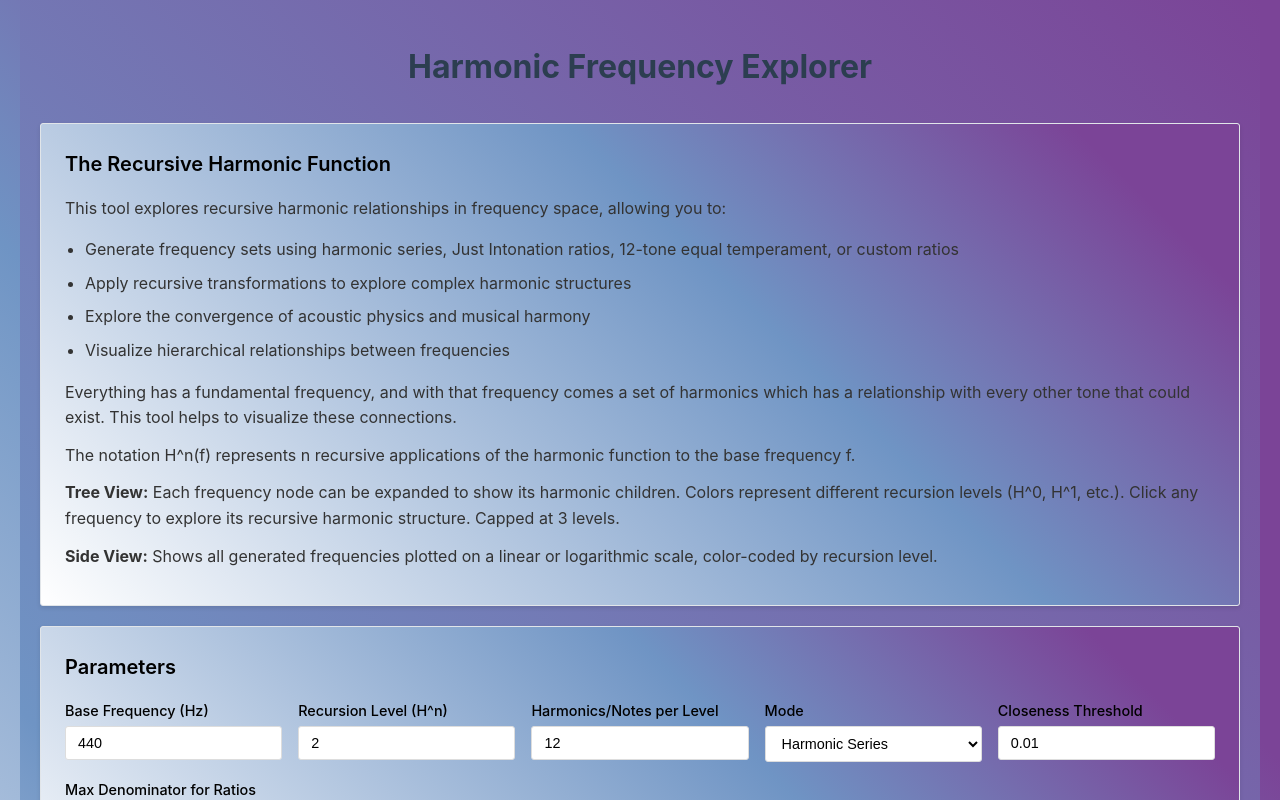
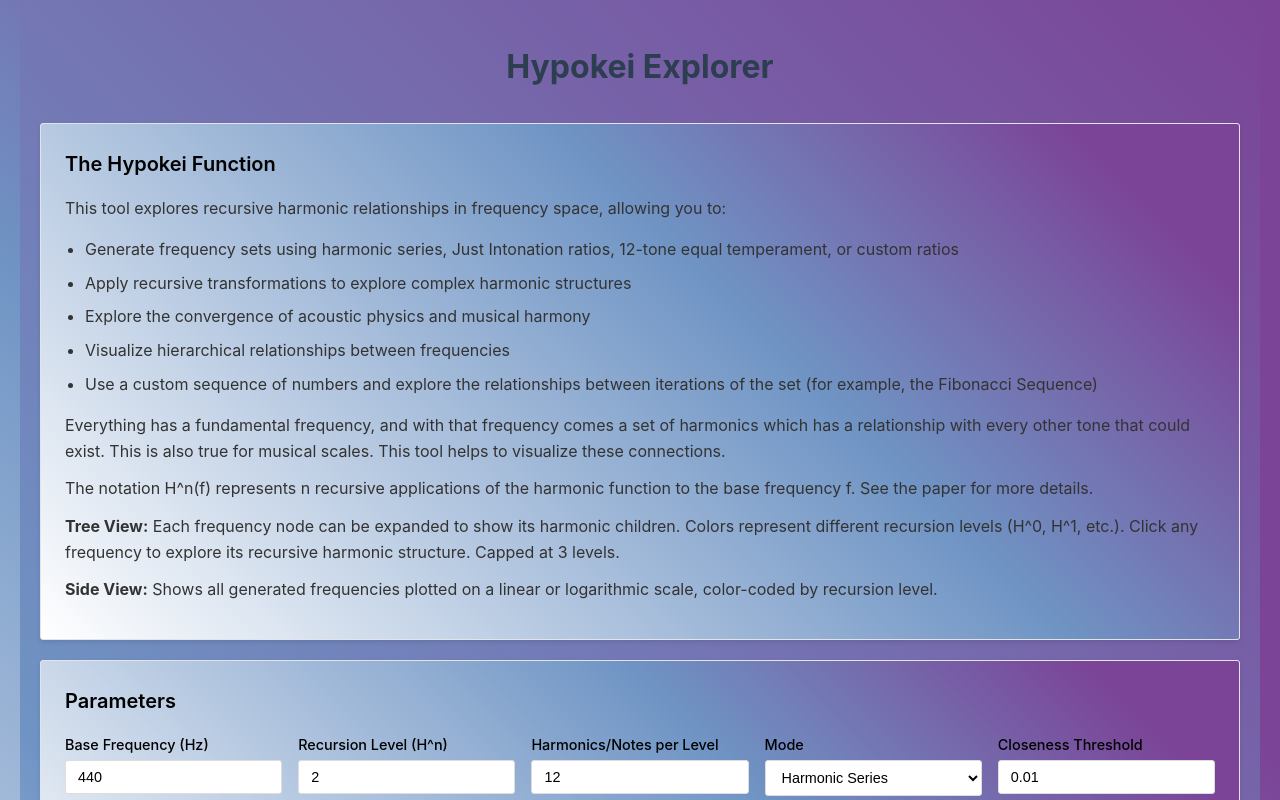
Before and after one commit to alchemicAV/hypokei, a React (Create React App) app: page / in a window 1280 px wide. Shown: the top 800 px of the page. Built offline with nearby package versions, Linux system fonts and the light colour scheme.

Commit message:
Update App.js

```diff
--- a/src/App.js
+++ b/src/App.js
@@ -1549,23 +1549,24 @@ const HarmonicFrequencyExplorer = () => {
 
 	return (
 		<div className="app" style={appStyles}>
-			<h1 className="app-title">Harmonic Frequency Explorer</h1>
+			<h1 className="app-title">Hypokei Explorer</h1>
 
 			{/* About Section */}
 			<div className="window about-window">
-				<h2 className="section-title">The Recursive Harmonic Function</h2>
+				<h2 className="section-title">The Hypokei Function</h2>
 				<p>This tool explores recursive harmonic relationships in frequency space, allowing you to:</p>
 				<ul>
 					<li>Generate frequency sets using harmonic series, Just Intonation ratios, 12-tone equal temperament, or custom ratios</li>
 					<li>Apply recursive transformations to explore complex harmonic structures</li>
 					<li>Explore the convergence of acoustic physics and musical harmony</li>
 					<li>Visualize hierarchical relationships between frequencies</li>
+					<li>Use a custom sequence of numbers and explore the relationships between iterations of the set (for example, the Fibonacci Sequence)</li>
 				</ul>
 				<p>
-				Everything has a fundamental frequency, and with that frequency comes a set of harmonics which has a relationship with every other tone that could exist. This tool
-				helps to visualize these connections.
+				Everything has a fundamental frequency, and with that frequency comes a set of harmonics which has a relationship with every other tone that could exist. This is also true for musical scales.
+				This tool helps to visualize these connections.
 				</p>
-				<p>The notation H^n(f) represents n recursive applications of the harmonic function to the base frequency f.</p>
+				<p>The notation H^n(f) represents n recursive applications of the harmonic function to the base frequency f. See the paper for more details.</p>
 				<p><strong>Tree View:</strong> Each frequency node can be expanded to show its harmonic children. Colors represent different recursion levels (H^0, H^1, etc.). Click any frequency to explore its recursive harmonic structure. Capped at 3 levels.</p>
 				<p><strong>Side View:</strong> Shows all generated frequencies plotted on a linear or logarithmic scale, color-coded by recursion level.</p>
 			</div>
```
